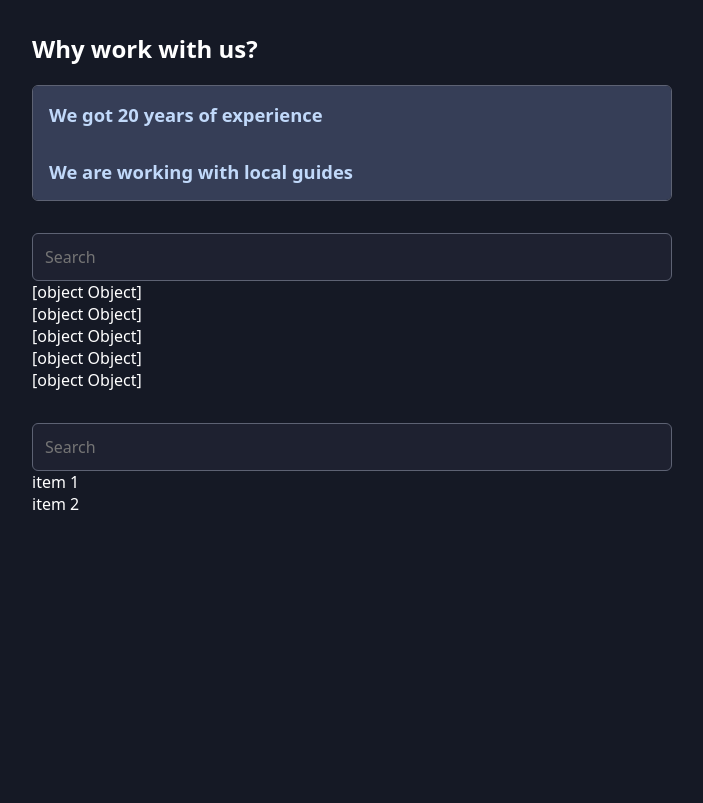
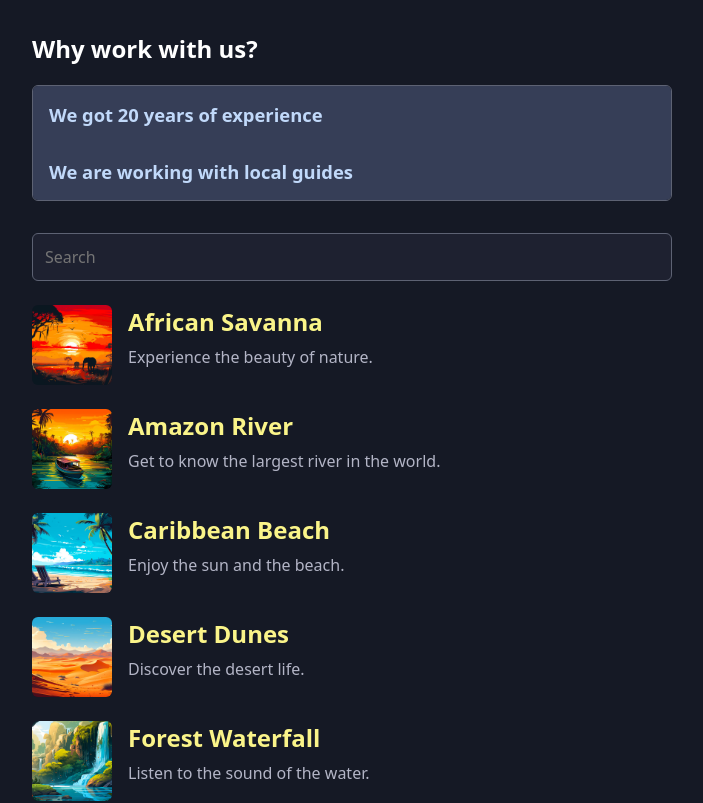
Before and after one commit to anouar4070/advanced-project, a React (Vite) app: page / in a window 1280 px wide. Shown: the top 803 px of the page, without its empty margins (288-991 px from the left). Built offline with nearby package versions, Linux system fonts and the light colour scheme.

Commit message:
adding Search functionamity with help of Render Props

```diff
--- a/src/App.jsx
+++ b/src/App.jsx
@@ -6,6 +6,7 @@
 import caribbeanImg from './assets/caribbean-beach.jpg';
 import desertImg from './assets/desert-dunes.jpg';
 import forestImg from './assets/forest-waterfall.jpg';
+import Place from "./Place";
 
 const PLACES = [
   {
@@ -78,8 +79,12 @@
       </section>
 
       <section>
-        <SearchableList items={PLACES} />
-        <SearchableList items={['item 1', 'item 2']} />
+        <SearchableList items={PLACES}>
+          {(item) => <Place item={item} />}
+        </SearchableList>
+        <SearchableList items={['item 1', 'item 2']}>
+          {(item) => item }
+        </SearchableList>
       </section>
     </main>
   );
--- /dev/null
+++ b/src/Place.jsx
@@ -0,0 +1,11 @@
+export default function Place({ item }) {
+  return (
+    <article className="place">
+      <img src={item.image} alt={item.title} />
+      <div>
+        <h2>{item.title}</h2>
+        <p>{item.description}</p>
+      </div>
+    </article>
+  );
+}
--- a/src/components/SearchableList/SearchableList.jsx
+++ b/src/components/SearchableList/SearchableList.jsx
@@ -1,10 +1,22 @@
-export default function SearchableList({ items }) {
+import { useState } from "react";
+
+export default function SearchableList({ items, children }) {
+  const [searchTerm, setSearchTerm] = useState("");
+
+  const searchResults = items.filter((item) =>
+    JSON.stringify(item).toLowerCase().includes(searchTerm.toLowerCase())
+  );
+
+  function handleChange(event) {
+    setSearchTerm(event.target.value);
+  }
+
   return (
     <div className="searchable-list">
-      <input type="search" placeholder="Search" />
+      <input type="search" placeholder="Search" onChange={handleChange} />
       <ul>
-        {items.map((item, index) => (
-          <li key={index}>{item.toString()}</li>
+        {searchResults.map((item, index) => (
+          <li key={index}>{children(item)}</li>
         ))}
       </ul>
     </div>
```
